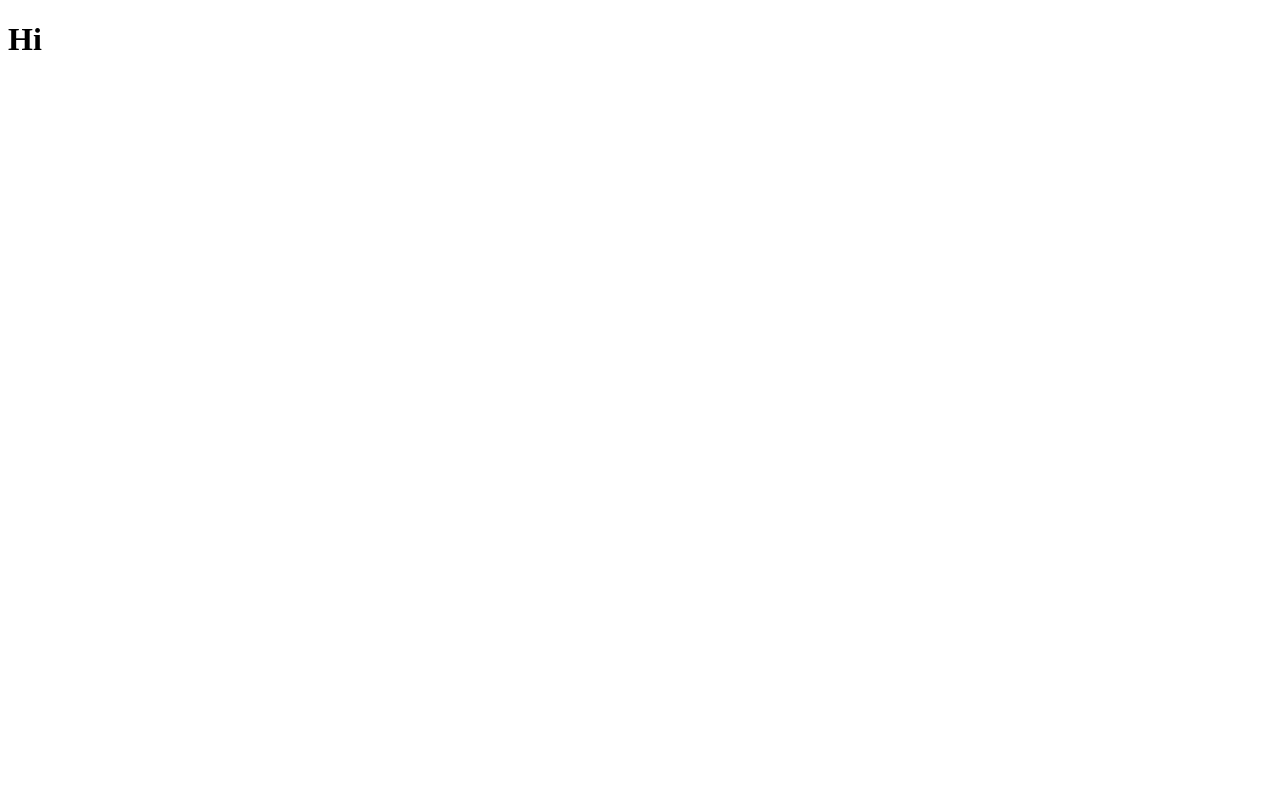
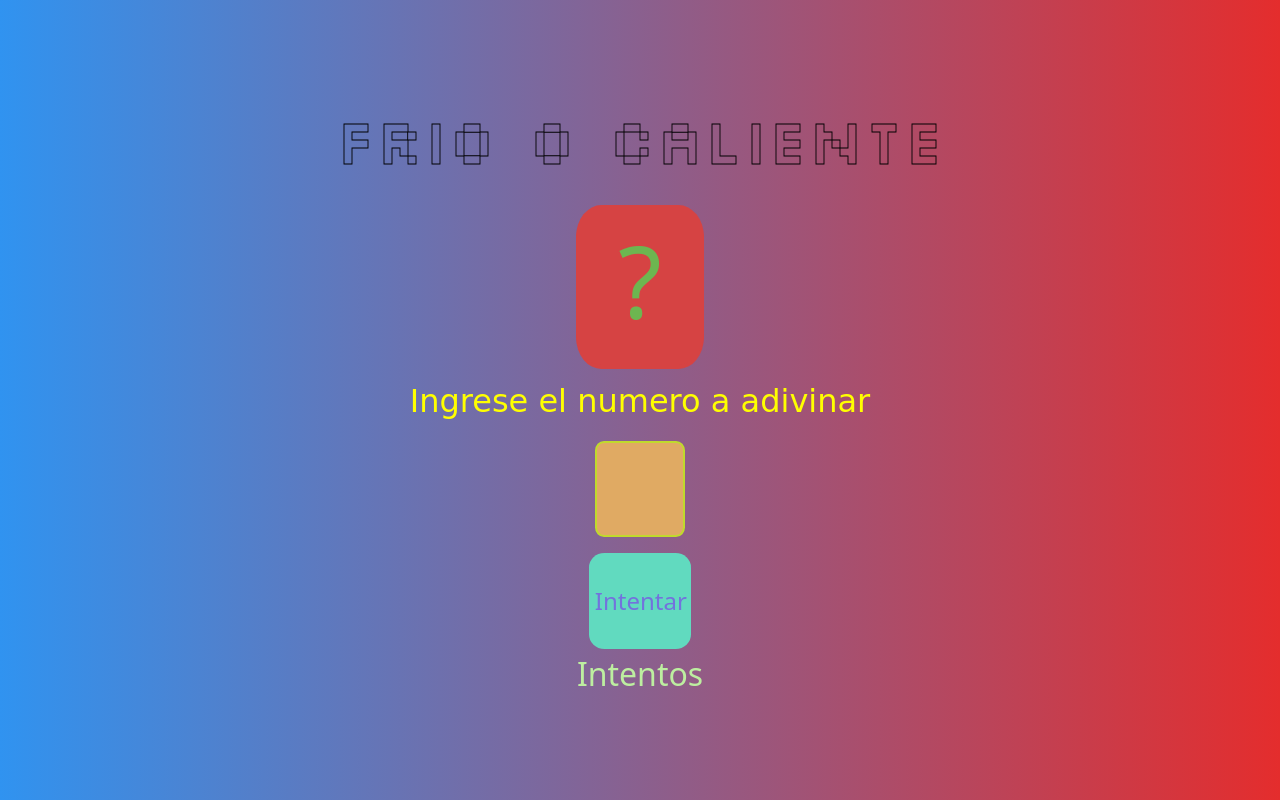
Before and after one commit to william1922/Practicando, a plain HTML site: page index.html in a window 1280 px wide. Drawn offline with nearby package versions, Linux system fonts and the light colour scheme.

Commit message:
Juego Frio o Caliente

```diff
--- /dev/null
+++ b/funcionalidad.js
@@ -0,0 +1,51 @@
+let adivinarnumero = Math.random()*(11-1)+1
+document.frioocaliente.adivinar.value = Math.floor(adivinarnumero)
+let primero = document.frioocaliente.adivinar.value
+let cambiargradiente1 = ["to right, "]
+let porcentaje = 100
+let intentos=0;
+
+
+function adivinar1(){
+    let segundo = document.frioocaliente.adivinador.value;
+
+    if (intentos >= 5){
+        alert("Alcanzo el maximo de intentos")
+        document.getElementById("fondo5").style.background = `linear-gradient(${cambiargradiente1}rgb(48, 147, 240) , rgb(228, 45, 45)600%)`
+        ocultarpregunta.toggleAttribute("hidden")
+        botonprobador.toggleAttribute("disabled")
+    }else if (segundo == primero){
+        document.getElementById("fondo5").style.background = `linear-gradient(${cambiargradiente1}rgb(48, 147, 240) , rgb(228, 45, 45)0%)`
+        alert('Felicidades Adivinaste el numero')
+        intentos++
+        document.getElementById("losintentos").value = `Numero de Intentos: ${intentos} en acertar el numero.`
+        ocultarpregunta.toggleAttribute("hidden")
+        botonprobador.toggleAttribute("disabled")
+    } else if (segundo > 10 || segundo == 0 || segundo == ""){
+        alert('Por favor Ingrese un valor numerico entre el 1 y el 10')
+    } else if ((primero - segundo >= 1  && primero - segundo <= 2) || (segundo - primero >= 1 && segundo - primero <=2)) {
+        document.getElementById("fondo5").style.background = `linear-gradient(${cambiargradiente1}rgb(48, 147, 240) , rgb(228, 45, 45)${porcentaje - 20}%)`
+        porcentaje -=20
+        intentos++
+        alert('Muy caliente')
+        document.getElementById("losintentos").value = `Intentos: ${intentos}`
+    } else if ((primero - segundo >= 3  && primero - segundo <= 5)|| (segundo - primero >= 3 && segundo - primero <=5)) {
+        document.getElementById("fondo5").style.background = `linear-gradient(${cambiargradiente1}rgb(48, 147, 240) , rgb(228, 45, 45)${porcentaje - 20}%)`
+        porcentaje -= 20
+        intentos++
+        alert('Caliente')
+        document.getElementById("losintentos").value = `Intentos: ${intentos}`
+    } else if ((primero - segundo >= 6  && primero - segundo <= 7)|| (segundo - primero >= 6 && segundo - primero <=7)){
+        document.getElementById("fondo5").style.background = `linear-gradient(${cambiargradiente1}rgb(48, 147, 240) , rgb(228, 45, 45)${porcentaje + 40}%)`
+        porcentaje += 40
+        intentos++
+        alert('Frio')
+        document.getElementById("losintentos").value = `Intentos: ${intentos}`
+    } else if ((primero - segundo >= 8  && primero - segundo <= 10)|| (segundo - primero >= 8 && segundo - primero <=10)){
+        document.getElementById("fondo5").style.background = `linear-gradient(${cambiargradiente1}rgb(48, 147, 240) , rgb(228, 45, 45)${porcentaje + 40}%)`
+        porcentaje += 40
+        intentos++
+        alert('Muy frio')
+        document.getElementById("losintentos").value = `Intentos: ${intentos}`
+    }
+}
--- a/index.html
+++ b/index.html
@@ -4,9 +4,34 @@
     <meta charset="UTF-8">
     <meta http-equiv="X-UA-Compatible" content="IE=edge">
     <meta name="viewport" content="width=device-width, initial-scale=1.0">
+    <link rel="preconnect" href="https://fonts.googleapis.com">
+<link rel="preconnect" href="https://fonts.gstatic.com" crossorigin>
+<link href="https://fonts.googleapis.com/css2?family=Silkscreen&display=swap" rel="stylesheet">
+    <link href="https://cdn.jsdelivr.net/npm/bootstrap@5.2.0/dist/css/bootstrap.min.css" rel="stylesheet" integrity="sha384-gH2yIJqKdNHPEq0n4Mqa/HGKIhSkIHeL5AyhkYV8i59U5AR6csBvApHHNl/vI1Bx" crossorigin="anonymous">
+    <link rel="stylesheet" href="/style.css">
+
     <title>Document</title>
 </head>
-<body>
-    <h1>Hi</h1>
+<body class="fondo" id="fondo5">
+    <section class="d-flex flex-column vh-100 vw-100 container justify-content-center align-items-center">
+        <div class="mb-4">
+            <h1>Frio o Caliente</h1>
+        </div>
+        <form name="frioocaliente" class="d-flex flex-column">
+            <div class="d-flex flex-column justify-content-center align-items-center">
+                <input type="text" id="adivinar2" name="adivinar" disabled class="text-center align-self-center mb-2">
+            <p id="ocultarpregunta" class="ocultador align-self-center">?</p>
+                  </div>
+            <p class="textoadivinar text-center">Ingrese el numero a adivinar</p>
+
+            <input type="text"  name="adivinador" class="text-center adivinadorcajita align-self-center">
+            <input type="button" name="probar" id="botonprobador" value="Intentar" class="mt-3 botonprobar align-self-center" onclick="adivinar1()">
+            <input type="text" name="cantidadintentos" disabled id="losintentos" class="text-center intentos" placeholder="Intentos">
+        </form>
+    </section>
+
+    <script src="https://cdn.jsdelivr.net/npm/@popperjs/core@2.11.5/dist/umd/popper.min.js" integrity="sha384-Xe+8cL9oJa6tN/veChSP7q+mnSPaj5Bcu9mPX5F5xIGE0DVittaqT5lorf0EI7Vk" crossorigin="anonymous"></script>
+    <script src="https://cdn.jsdelivr.net/npm/bootstrap@5.2.0/dist/js/bootstrap.min.js" integrity="sha384-ODmDIVzN+pFdexxHEHFBQH3/9/vQ9uori45z4JjnFsRydbmQbmL5t1tQ0culUzyK" crossorigin="anonymous"></script>
+    <script src="/funcionalidad.js" type="text/javascript"></script>
 </body>
 </html>
--- /dev/null
+++ b/style.css
@@ -0,0 +1,75 @@
+
+#fondo5 {
+    background: linear-gradient(to right, rgb(48, 147, 240) , rgb(228, 45, 45) 100%);
+}
+
+h1 {
+
+   font-size: 4rem;
+   font-family: 'Silkscreen', cursive;
+    -webkit-background-clip: text;
+    -webkit-text-fill-color: transparent;
+    -webkit-text-stroke-width: 0.9px;
+    -webkit-text-stroke-color: black;
+}
+
+#adivinar2{
+    height: 20vh;
+    width: 10vw;
+    font-size: 7rem;
+    border: none;
+    color: rgb(227, 231, 163);
+    background-color: rgb(214, 67, 67);
+    border-radius: 20%;
+}
+
+.textoadivinar{
+    font-size: 2rem;
+    color:yellow;
+    font-family: 'Indie Flower', cursive;
+}
+
+.adivinadorcajita{
+    color: rgb(92, 121, 66);
+    height: 12vh;
+    width: 7vw;
+    font-size: 2rem;
+    border:rgb(192, 218, 44) 2px solid;
+    background-color: rgb(224, 170, 99);
+    border-radius: 10%;
+    outline: none;
+}
+
+.botonprobar{
+    height: 12vh;
+    width: 8vw;
+    border: none;
+    border-radius: 15%;
+background-color: rgb(97, 218, 191);
+    color: rgb(115, 114, 221);
+    font-size: 1.5rem;
+}
+
+.ocultador{
+    text-align:center;
+    position: absolute;
+    font-size: 100px;
+    background-color: rgb(214, 67, 67);
+    height: 20vh;
+    width: 10vw;
+    border-radius: 20%;
+    color: rgb(109, 182, 80);
+}
+
+.intentos{
+    background:none;
+    outline: none;
+    border: none;
+    font-size: 2rem;
+    color: rgb(195, 245, 167);
+    width: 60vw;
+}
+
+.intentos::placeholder{
+    color: rgb(189, 238, 160);
+}
```
